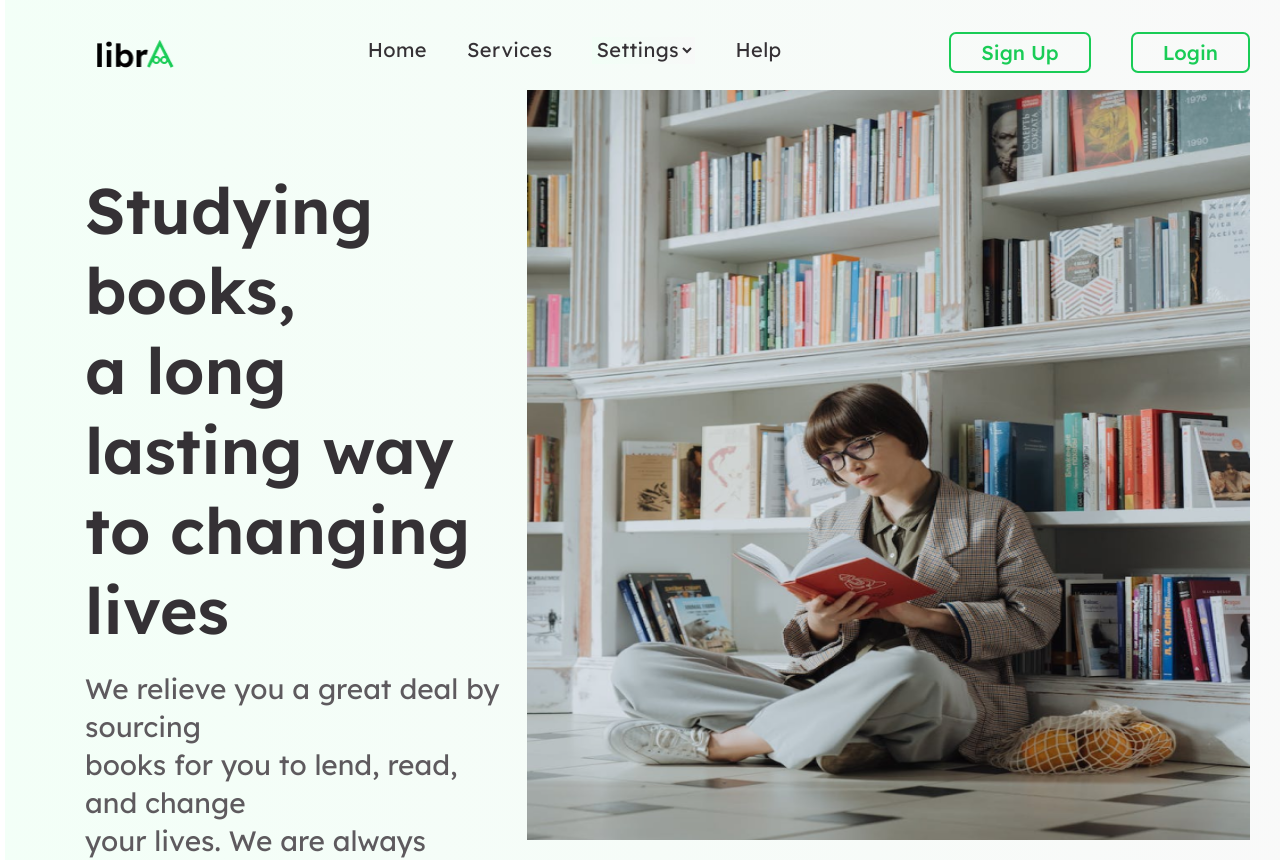
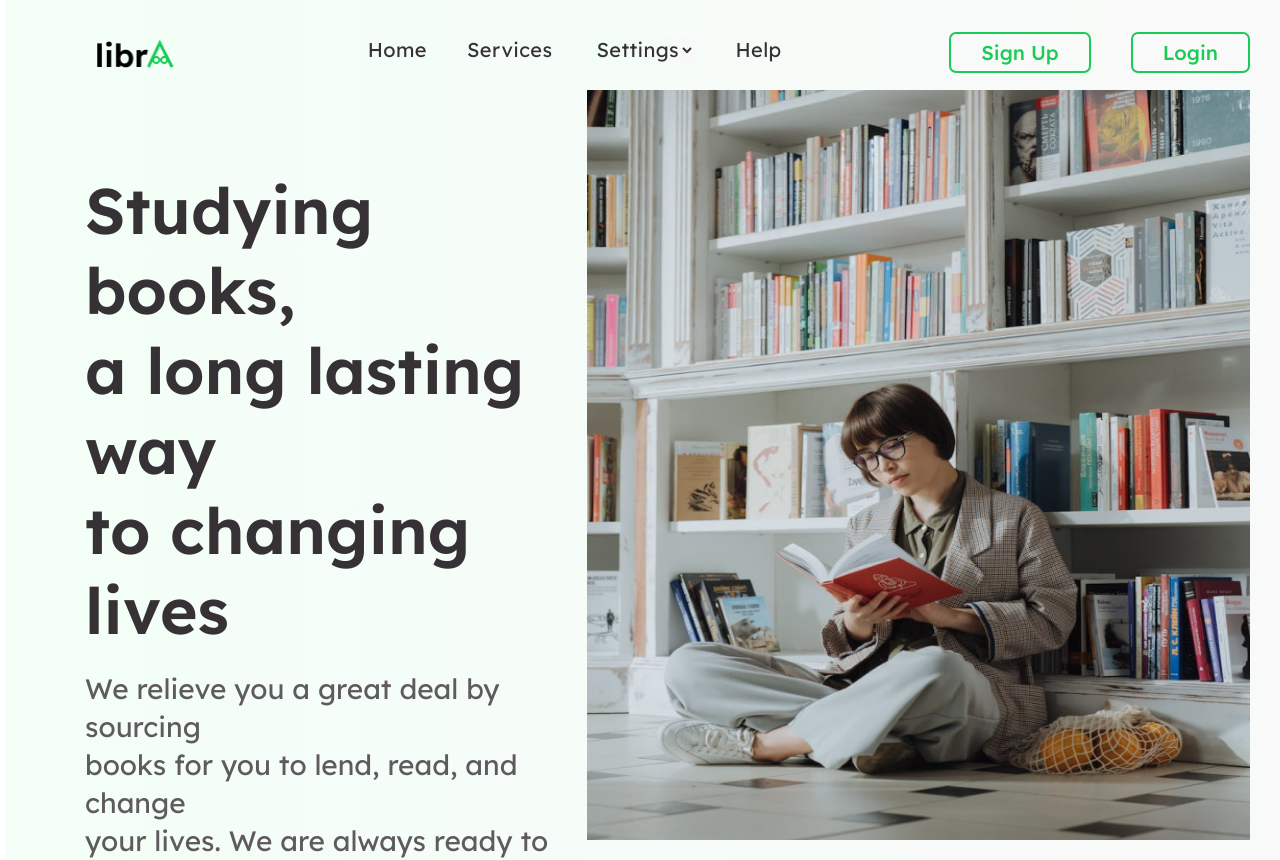
Before and after one commit to Nifix001/Libra, a React (Create React App) app: page / in a window 1280 px wide. Shown: the top 860 px of the page. Built offline with nearby package versions, Linux system fonts and the light colour scheme.

Commit message:
New commit

```diff
--- a/src/index.css
+++ b/src/index.css
@@ -84,14 +84,14 @@ header nav a select{
 
 .home-layout1 img{
   height:750px;
-  width: 60%;
+  width: 55%;
   margin-right: 35px;
   margin-bottom: 35px;
 }
 
 .home-layout1 > div{
   padding: 80px 20px 50px 80px;
-  width: 35%;
+  width: 40%;
 }
 
 .home-layout1 div h1{
```
